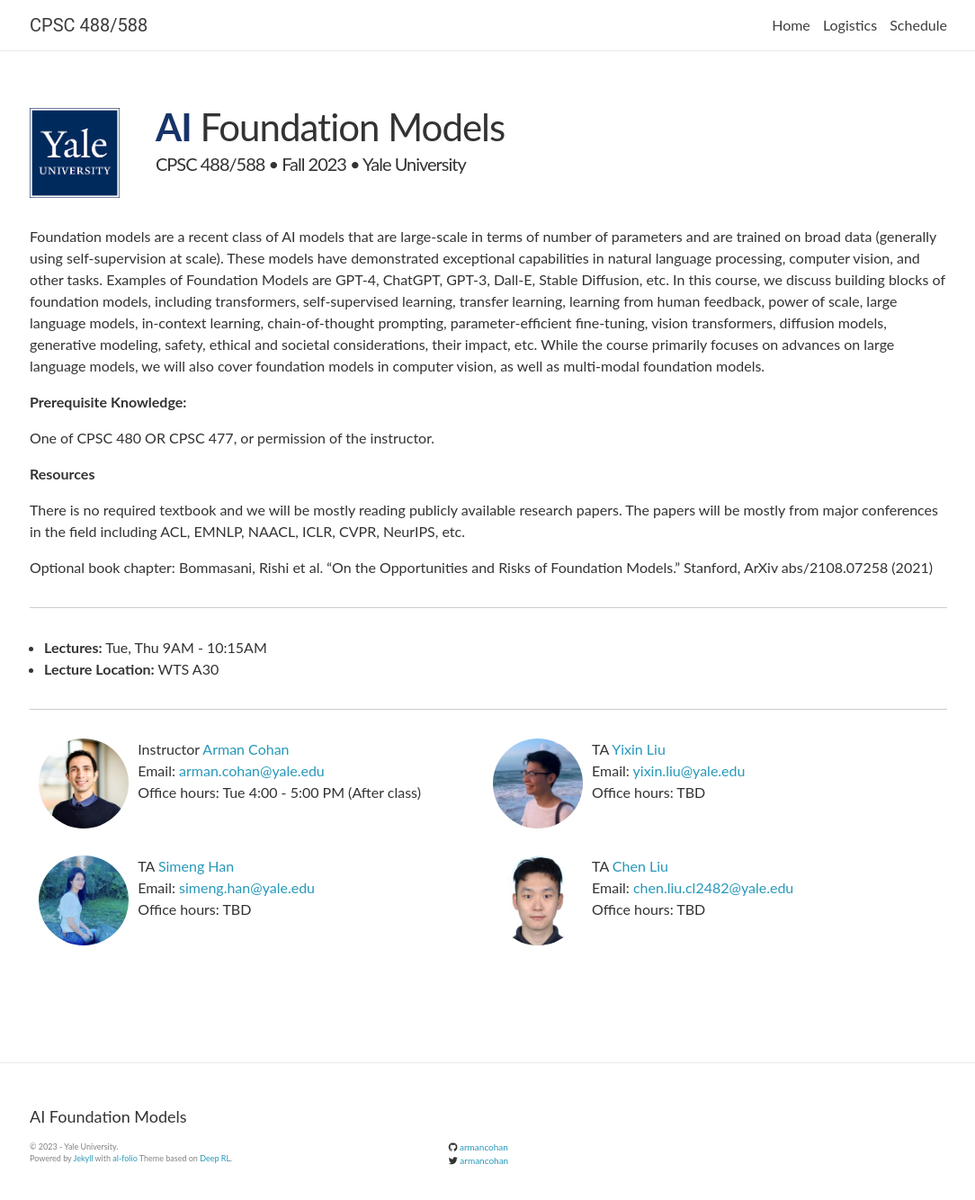
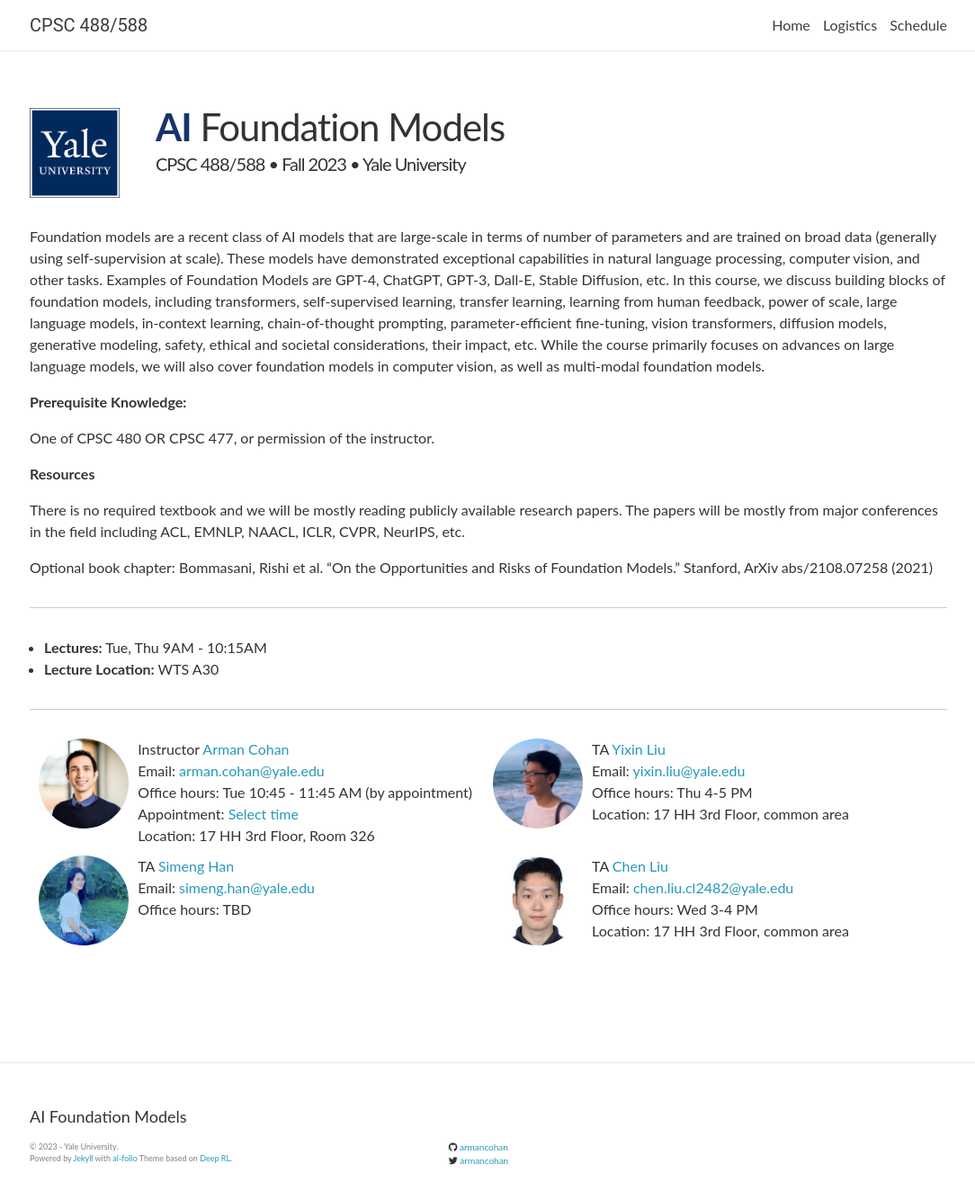
Before and after one commit to yale-nlp/cpsc488, a Jekyll site: the page built from _pages/about.md, in a window 1280 px wide and 1359 px high. Shown: the top 1334 px of the window at 90% size, without its empty margins (97-1181 px from the left). Built offline with Jekyll 4.4.1, drawn with Linux system fonts in a browser that asks for light colours; nearby versions of some CDN libraries; comment, search, counter and statistics services are not loaded.

Commit message:
add office hours

```diff
--- a/_data/staff.yml
+++ b/_data/staff.yml
@@ -2,14 +2,17 @@ Instructors:
   - name: Arman Cohan
     email: arman.cohan@yale.edu
     url: https://armancohan.com
-    office-hours: Tue 4:00 - 5:00 PM (After class)
+    office-hours: Tue 10:45 - 11:45 AM (by appointment)
+    appointment-url: https://calendly.com/arman-cohan/office-hours
+    location: 17 HH 3rd Floor, Room 326
     image: staff/arman.jpg
 
 TAs:
   - name: Yixin Liu
     email: yixin.liu@yale.edu
     url: https://yixinl7.github.io/
-    office-hours: TBD
+    office-hours: Thu 4-5 PM
+    location: 17 HH 3rd Floor, common area
     image: staff/yixin.jpg
 
   - name: Simeng Han
@@ -21,5 +24,6 @@ TAs:
   - name: Chen Liu
     email: chen.liu.cl2482@yale.edu
     url: https://www.chenliu1996.com
-    office-hours: TBD
+    office-hours: Wed 3-4 PM
+    location: 17 HH 3rd Floor, common area
     image: staff/chenl.jpg
--- a/_includes/staff.html
+++ b/_includes/staff.html
@@ -8,6 +8,12 @@
       <li><span>Email:</span> <a href="mailto:{{ instructor.email | encode_email }}" target="_blank">{{ instructor.email
           }}</a></li>
       <li><span>Office hours:</span> {{ instructor.office-hours }}</li>
+      {% if instructor.appointment-url %}
+      <li><span>Appointment:</span> <a href="{{ instructor.appointment-url }}" target="_blank"> Select time </a></li>
+      {% endif %}
+      {% if instructor.location %}
+      <li><span>Location:</span> {{ instructor.location }} </li>
+      {% endif %}
     </ul>
   </div>
   {% endfor %}
@@ -23,6 +29,12 @@
       <li><span>Email:</span> <a href="mailto:{{ instructor.email | encode_email }}" target="_blank">{{ instructor.email
           }}</a></li>
       <li><span>Office hours:</span> {{ instructor.office-hours }}</li>
+      {% if instructor.appointment-url %}
+      <li><span>Appointment:</span> <a href="{{ instructor.appointment-url }}" target="_blank"> Select time </a></li>
+      {% endif %}
+      {% if instructor.location %}
+      <li><span>Location:</span> {{ instructor.location }} </li>
+      {% endif %}
     </ul>
   </div>
   {% endfor %}
@@ -39,6 +51,9 @@
       <li><span>Email:</span> <a href="mailto:{{ instructor.email | encode_email }}" target="_blank">{{ instructor.email
           }}</a></li>
       <li><span>Office hours:</span> {{ instructor.office-hours }}</li>
+      {% if instructor.location %}
+      <li><span>Location:</span> {{ instructor.location }} </li>
+      {% endif %}
       <!-- <li><span>Zoom:</span> <a href="{{ instructor.zoom }}" target="_blank">Link</a></li> -->
     </ul>
   </div>
```
